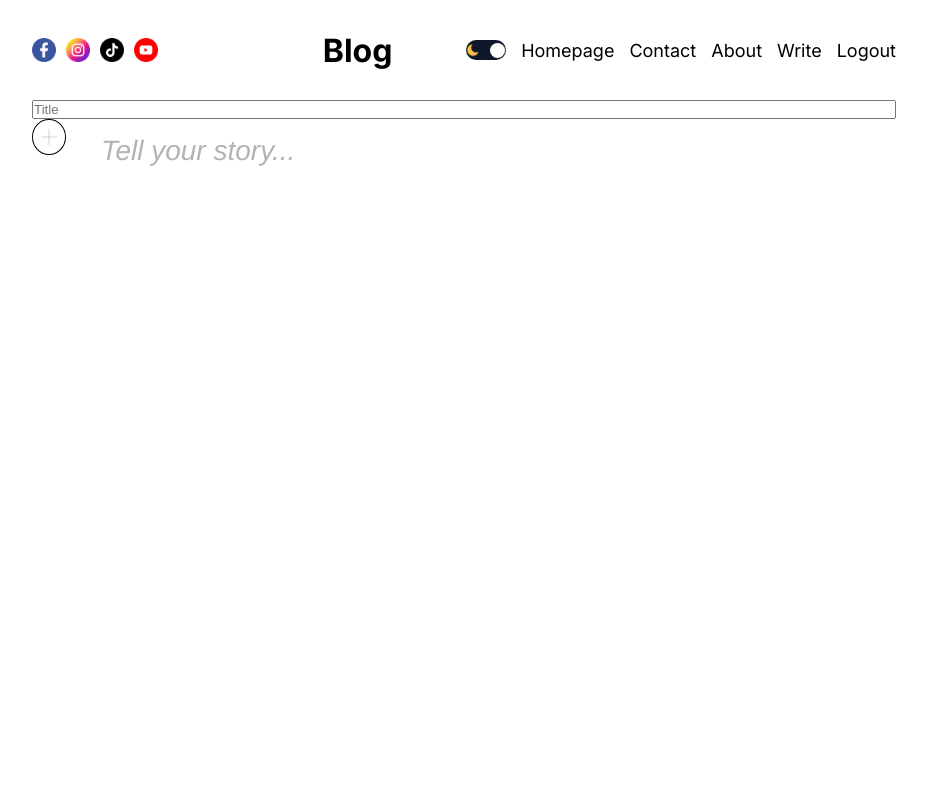
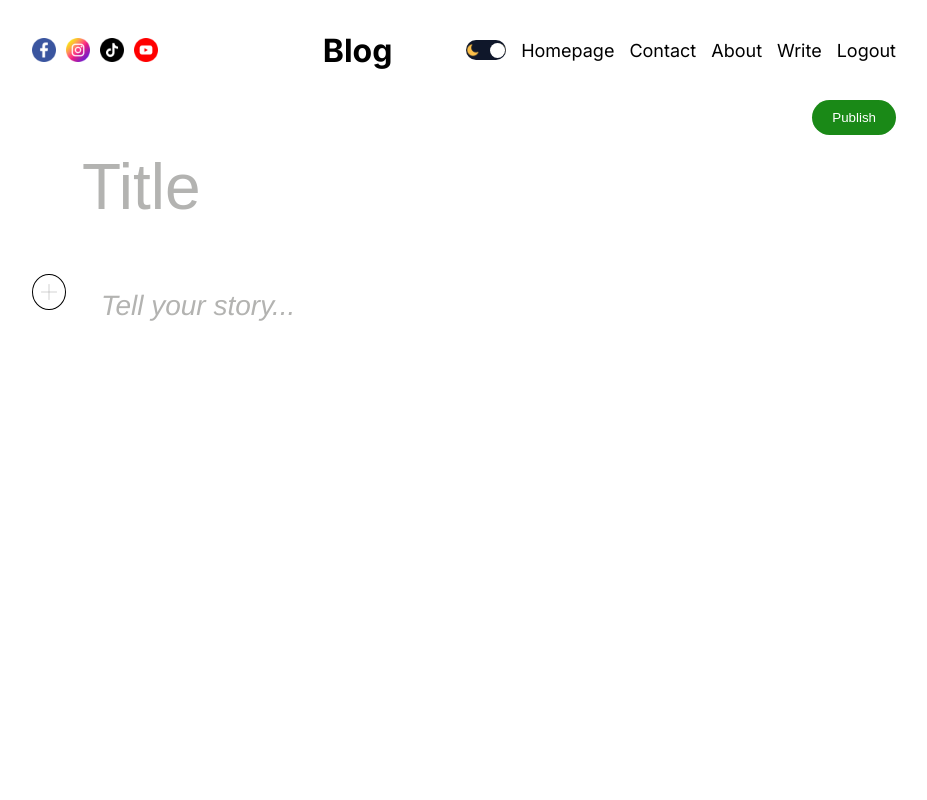
Before and after one commit to CourtneyCarson/next-blog, a Next.js app: page /write in a window 1280 px wide. Shown: the top 800 px of the page, without its empty margins (176-1103 px from the left). Built offline with nearby package versions, Linux system fonts and the light colour scheme.

Commit message:
publish button and styling

```diff
--- a/src/app/write/page.jsx
+++ b/src/app/write/page.jsx
@@ -8,12 +8,13 @@ import 'react-quill/dist/quill.bubble.css';
 const WritePage = () => {
   // open container only when clicked
   const [open, setOpen] = useState(false);
+  // value for react quill editor
   const [value, setValue] = useState('');
   return (
     <div className={styles.container}>
-      <input type="text" placeholder="Title" />
+      <input type="text" placeholder="Title" className={styles.input} />
       <div className={styles.editor}>
-        <button className={styles.button} onClick={() => setOpen(!open) }>
+        <button className={styles.button} onClick={() => setOpen(!open)}>
           <Image src="/plus.png" alt="" width={16} height={16} />
         </button>
         {open && (
@@ -30,13 +31,14 @@ const WritePage = () => {
           </div>
         )}
         <ReactQuill
-        className={styles.textArea}
+          className={styles.textArea}
           theme="bubble"
           value={value}
           onChange={setValue}
           placeholder="Tell your story..."
         />
       </div>
+      <button className={styles.publish}>Publish</button>
     </div>
   );
 };
```
